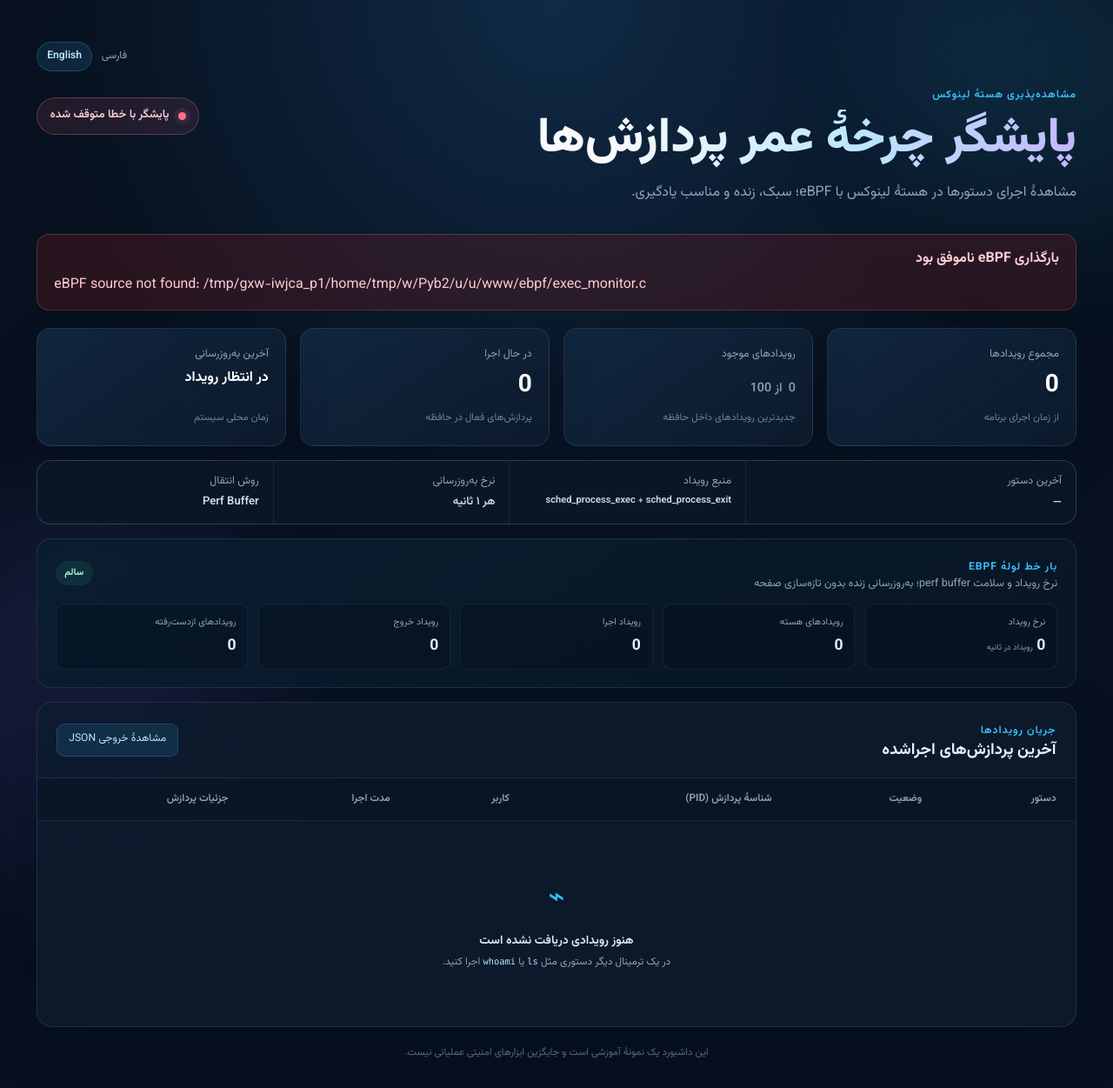
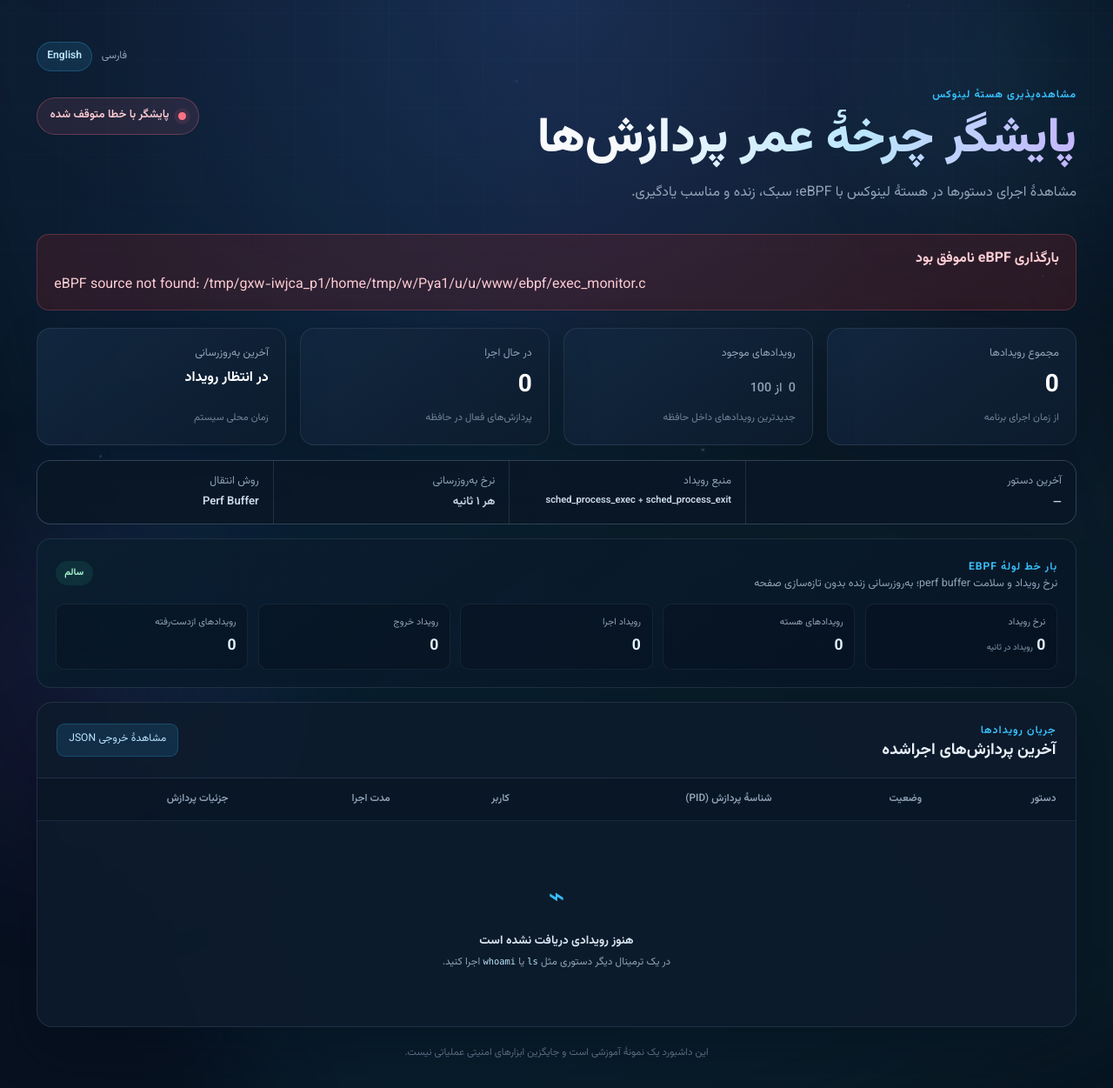
Before and after one commit to Hesam-deb/linux-ebpf-exec-monitor, a Flask app: page / in a window 1280 px wide. Shown: the whole page at 87% size. Run offline with Flask 3, Linux system fonts and the light colour scheme; data that the repository does not hold is empty.

Commit message:
Enhance dashboard and background animations

```diff
--- a/web/static/style.css
+++ b/web/static/style.css
@@ -17,6 +17,7 @@
 }
 
 body {
+  position: relative;
   min-height: 100vh;
   margin: 0;
   overflow-x: hidden;
@@ -27,6 +28,62 @@
   font-family: "Vazirmatn", Tahoma, sans-serif;
 }
 
+.background-aurora,
+.background-grid,
+.background-particles {
+  position: fixed;
+  z-index: -3;
+  inset: 0;
+  pointer-events: none;
+}
+
+.background-aurora {
+  inset: -25%;
+  background:
+    conic-gradient(
+      from 180deg at 50% 50%,
+      rgba(14, 165, 233, 0.09),
+      rgba(139, 92, 246, 0.08),
+      rgba(16, 185, 129, 0.06),
+      rgba(14, 165, 233, 0.09)
+    );
+  filter: blur(70px);
+  animation: aurora-rotate 34s linear infinite;
+}
+
+.background-grid {
+  z-index: -2;
+  background-image:
+    linear-gradient(rgba(125, 211, 252, 0.035) 1px, transparent 1px),
+    linear-gradient(90deg, rgba(125, 211, 252, 0.035) 1px, transparent 1px);
+  background-size: 54px 54px;
+  mask-image: linear-gradient(to bottom, rgba(0, 0, 0, 0.75), transparent 82%);
+  animation: grid-travel 24s linear infinite;
+}
+
+.background-particles {
+  z-index: -1;
+  overflow: hidden;
+}
+
+.background-particles span {
+  position: absolute;
+  bottom: -2rem;
+  width: 3px;
+  height: 3px;
+  border-radius: 50%;
+  background: rgba(186, 230, 253, 0.38);
+  box-shadow: 0 0 12px rgba(56, 189, 248, 0.7);
+  animation: particle-rise 18s linear infinite;
+}
+
+.background-particles span:nth-child(1) { left: 8%; animation-duration: 19s; }
+.background-particles span:nth-child(2) { left: 23%; width: 2px; height: 2px; animation-delay: -5s; animation-duration: 24s; }
+.background-particles span:nth-child(3) { left: 44%; animation-delay: -11s; animation-duration: 21s; }
+.background-particles span:nth-child(4) { left: 62%; width: 4px; height: 4px; animation-delay: -3s; animation-duration: 27s; }
+.background-particles span:nth-child(5) { left: 79%; animation-delay: -14s; animation-duration: 22s; }
+.background-particles span:nth-child(6) { left: 92%; width: 2px; height: 2px; animation-delay: -8s; animation-duration: 25s; }
+
 .background-glow {
   position: fixed;
   z-index: -1;
@@ -36,7 +93,7 @@
   opacity: 0.12;
   filter: blur(80px);
   pointer-events: none;
-  animation: glow-drift 14s ease-in-out infinite alternate;
+  animation: glow-drift 14s ease-in-out infinite alternate, glow-breathe 7s ease-in-out infinite;
 }
 
 .background-glow-one {
@@ -200,13 +257,32 @@
 }
 
 .stat-card {
+  position: relative;
   min-width: 0;
+  overflow: hidden;
   padding: 1.2rem;
   border: 1px solid var(--border);
   border-radius: 16px;
   background: linear-gradient(145deg, rgba(18, 40, 64, 0.92), var(--surface));
   box-shadow: 0 18px 50px rgba(2, 8, 23, 0.2);
   transition: transform 220ms ease, border-color 220ms ease, box-shadow 220ms ease;
+}
+
+.stat-card::before,
+.load-grid > div::before {
+  position: absolute;
+  inset: 0;
+  background: linear-gradient(115deg, transparent 25%, rgba(255, 255, 255, 0.055), transparent 75%);
+  content: "";
+  opacity: 0;
+  transform: translateX(-90%);
+  transition: opacity 180ms ease;
+}
+
+.stat-card:hover::before,
+.load-grid > div:hover::before {
+  opacity: 1;
+  animation: card-sheen 900ms ease;
 }
 
 .stat-card:hover {
@@ -343,7 +419,9 @@
 }
 
 .load-grid > div {
+  position: relative;
   min-width: 0;
+  overflow: hidden;
   padding: 0.8rem;
   border: 1px solid rgba(148, 163, 184, 0.1);
   border-radius: 10px;
@@ -677,15 +755,45 @@
   animation: section-enter 500ms both;
 }
 
-.hero { transition-delay: 60ms; }
-.stats-grid { transition-delay: 110ms; }
-.info-strip { transition-delay: 160ms; }
-.load-panel { transition-delay: 210ms; }
-.events-panel { transition-delay: 260ms; }
+.hero { animation-delay: 60ms; }
+.stats-grid { animation-delay: 110ms; }
+.info-strip { animation-delay: 160ms; }
+.load-panel { animation-delay: 210ms; }
+.events-panel { animation-delay: 260ms; }
+
+.stat-card {
+  animation: card-enter 520ms both;
+}
+
+.stat-card:nth-child(1) { animation-delay: 170ms; }
+.stat-card:nth-child(2) { animation-delay: 220ms; }
+.stat-card:nth-child(3) { animation-delay: 270ms; }
+.stat-card:nth-child(4) { animation-delay: 320ms; }
+
+@keyframes aurora-rotate {
+  to { transform: rotate(360deg) scale(1.08); }
+}
+
+@keyframes grid-travel {
+  from { background-position: 0 0, 0 0; }
+  to { background-position: 54px 54px, 54px 54px; }
+}
+
+@keyframes particle-rise {
+  0% { opacity: 0; transform: translate3d(0, 0, 0) scale(0.7); }
+  15% { opacity: 0.65; }
+  75% { opacity: 0.35; }
+  100% { opacity: 0; transform: translate3d(35px, -110vh, 0) scale(1.3); }
+}
 
 @keyframes glow-drift {
   from { transform: translate3d(-2%, -2%, 0) scale(0.95); }
   to { transform: translate3d(8%, 6%, 0) scale(1.08); }
+}
+
+@keyframes glow-breathe {
+  0%, 100% { opacity: 0.08; }
+  50% { opacity: 0.17; }
 }
 
 @keyframes status-pulse {
@@ -722,6 +830,16 @@
 @keyframes section-enter {
   from { opacity: 0; transform: translateY(10px); }
   to { opacity: 1; transform: translateY(0); }
+}
+
+@keyframes card-enter {
+  from { opacity: 0; transform: translateY(16px) scale(0.98); }
+  to { opacity: 1; transform: translateY(0) scale(1); }
+}
+
+@keyframes card-sheen {
+  from { transform: translateX(-90%); }
+  to { transform: translateX(90%); }
 }
 
 footer {
--- a/web/templates/index.html
+++ b/web/templates/index.html
@@ -12,6 +12,11 @@
     <link rel="stylesheet" href="{{ url_for('static', filename='style.css') }}">
   </head>
   <body>
+    <div class="background-aurora" aria-hidden="true"></div>
+    <div class="background-grid" aria-hidden="true"></div>
+    <div class="background-particles" aria-hidden="true">
+      <span></span><span></span><span></span><span></span><span></span><span></span>
+    </div>
     <div class="background-glow background-glow-one"></div>
     <div class="background-glow background-glow-two"></div>
 
```
Also changed, not shown: tests/test_web.py (+3 -0 lines).
